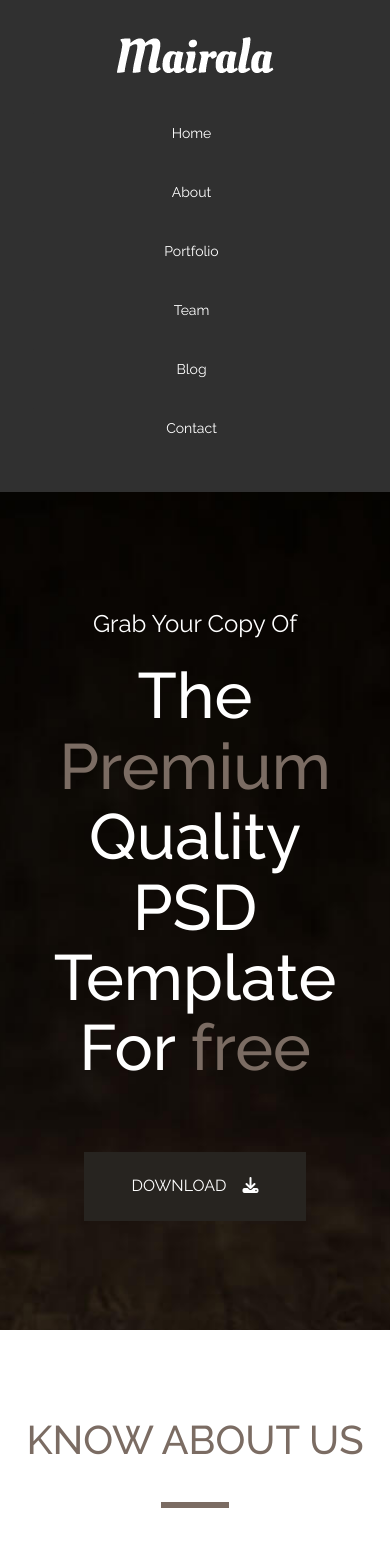
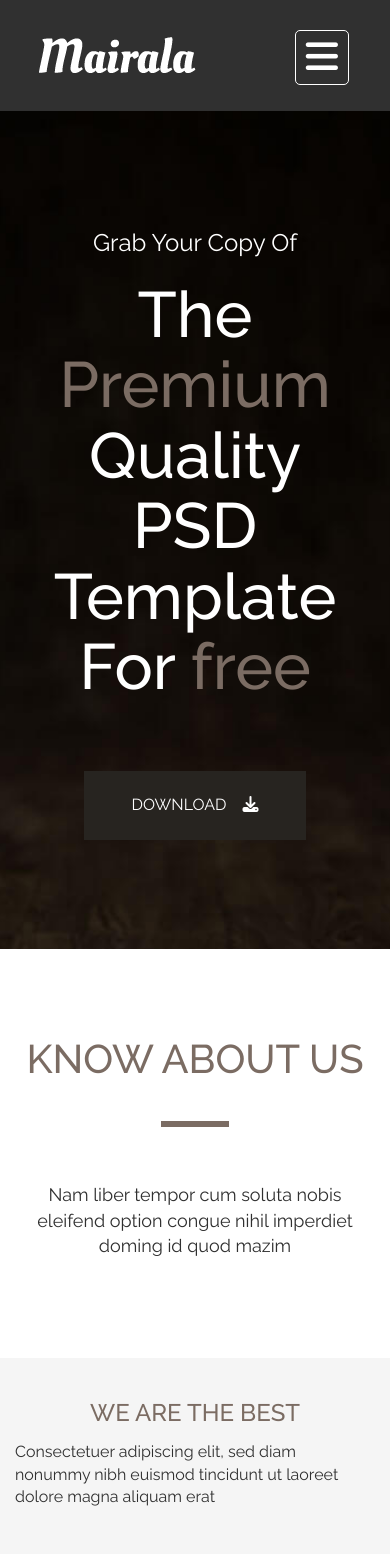
Before and after one commit to AnnaGolovenko/Portfolio, a plain HTML site: page 7 Mairala/index.html in a window 390 px wide. Shown: the top 1554 px of the page. Drawn offline with nearby package versions, Linux system fonts and the light colour scheme.

Commit message:
fix buttons, add hamburger menu

```diff
--- a/7 Mairala/index.html
+++ b/7 Mairala/index.html
@@ -14,11 +14,19 @@
 <header id="header" class="header-sect">
 	<div class="container">
 		<div class="row">
-			<div class="col-md-2 col-xs-12 logo-container">
+			<div class="col-md-2 col-sm-12 col-xs-6 logo-container">
 				<a href="#"><img src="img/Header/logo.png" class="logo img-responsive" alt="Mairala logo"></a>
 			</div>
 			<!--Navigation-->
-			<div class="col-md-10 col-xs-12">
+			<div class="col-xs-6 visible-xs">
+				<button class="navbar-toggle collapsed navbar-btn" data-toggle="collapse" data-target="#hamburger-menu">
+					<div class="hamburger-container">
+						<i class="fa fa-bars" aria-hidden="true"></i>
+					</div>
+				</button>
+			</div>
+			<div class="col-md-10 col-sm-12 col-xs-12">
+				<div class="collapse navbar-collapse" id="hamburger-menu">
 					<nav id="nav-menu" class="nav-bar">
 						<ul class="nav nav-tabs list-unstyled list-inline list-menu" role="tablist">
 							<li class="nav-item"><a href="#sect-main" class="menu-item">Home</a></li>
@@ -32,6 +40,7 @@
 				</div>
 			</div>
 		</div>
+	</div>
 </header>
 <!--Section main-->
 <section id="sect-main" class="section-main">
@@ -39,9 +48,7 @@
 		<p>Grab Your Copy Of</p>
 		<h1><span class="block">The <span>Premium</span> Quality</span><span class="block"> PSD Template For <span>free</span></span></h1>
 		<div class="btn-container">
-			<div class="btn">
-				<a href="img/Sect_main/Corporate-Agency-Mairala.jpg" download>download<i class="fa fa-download" aria-hidden="true"></i></a>
-			</div>
+			<a href="img/Sect_main/Corporate-Agency-Mairala.jpg" download class="btn">download<i class="fa fa-download" aria-hidden="true"></i></a>
 		</div>
 	</div>
 </section>
@@ -67,12 +74,10 @@
 					Volutpat wisi enim ad minim veniam, quis nostrud exerci tation ullamcorper suscipit lobortis nisl ut aliquip ex ea commodo consequat. Duis autem vel eum iriure dolor in hendrerit in vulputate velit esse molestie consequat, vel illum dolore eu feugiat nulla facilisis at vero eros et accumsan et iusto odio dignissim qui blandit praesent luptatum zzril delenit augue duis dolore te feugait nulla facilisi. Nam liber tempor cum
 				</p>
 				<div class="btn-container">
-					<div class="btn">
-						<a href="#">
+					<a href="#" class="btn">
 						READ MORE
 						<i class="fa fa-long-arrow-right" aria-hidden="true"></i>
 					</a>
-					</div>
 				</div>
 			</div>
 			<div class="col-md-6 hidden-sm hidden-xs section-two__img">
@@ -84,7 +89,7 @@
 <!--Section three-->
 <section id="sect-three" class="section-three">
 	<div class="container">
-		<h3 class="header">Services We providet</h3>
+		<h3 class="header">Services We provide</h3>
 		<p class="descr">
 			Volutpat wisi enim ad minim veniam, quis nostrud exerci tation ullamcorper suscipit lobortis nisl ut aliquip ex ea commodo consequat. Duis autem vel eum iriure dolor in hendrerit in vulputate velit esse molestie consequat, vel illum dolore eu feugiat nulla facilisis at vero eros et accumsan et iusto odio dignissim qui blandit praesent
 		</p>
@@ -226,12 +231,10 @@
 			</div>
 		</div>
 		<div class="btn-container text-center">
-			<div class="btn">
-				<a href="#">
+			<a href="#" class="btn">
 				see all
 				<i class="fa fa-long-arrow-right" aria-hidden="true"></i>
 			</a>
-			</div>
 		</div>
 	</div>
 </section>
@@ -445,17 +448,10 @@
 		</div>
 		<div class="blog-container">
 			<div class="row">
-				<div class="col-sm-6 col-xs-12 content-container text-right">
-					<div class="date">20 March 2014</div>
-					<div class="article-header">Typi non habent claritatem insitam</div>
-					<div class="content">
-						Duis autem vel eum iriure dolor in hendrerit in vulputate velit esse molestie consequat, vel illum dolore eu feugiat nulla facilisis at vero eros et accumsan et iusto odio dignissim qui <a href="#" class="continue">[...]</a>
-					</div>
-				</div>
-				<div class="col-sm-1 hidden-xs">
+				<div class="col-sm-1 col-sm-push-6 hidden-xs">
 					<img src="img/Sect_ten/line.png" alt="" class="line-img-right hidden-xs">
 				</div>
-				<div class="col-sm-5 col-xs-12 img-container">
+				<div class="col-sm-5 col-sm-push-6 col-xs-12 img-container">
 					<!-- Carousel -->
 					<div id="myCarousel-2" class="carousel slide carousel-blog" data-ride="carousel">
 					    <!-- Indicators -->
@@ -485,6 +481,13 @@
 					      <span class="glyphicon glyphicon-chevron-right arrow"></span>
 					      <span class="sr-only">Next</span>
 					    </a>
+				  	</div>
+				</div>
+				<div class="col-sm-6 col-xs-12 col-sm-pull-6 content-container text-right">
+					<div class="date">20 March 2014</div>
+					<div class="article-header">Typi non habent claritatem insitam</div>
+					<div class="content">
+						Duis autem vel eum iriure dolor in hendrerit in vulputate velit esse molestie consequat, vel illum dolore eu feugiat nulla facilisis at vero eros et accumsan et iusto odio dignissim qui <a href="#" class="continue">[...]</a>
 					</div>
 				</div>
 			</div>
@@ -560,9 +563,7 @@
 						<label for="textareaMessagea" class="form-label">Message...</label>
 					</div>
 					<div class="btn-container text-center form-group">
-						<div class="btn">
-							<input type="submit" class="submit">
-						</div>
+						<input type="submit" class="submit btn">
 					</div>
 				</div>
 			</form>
@@ -632,7 +633,6 @@
 
 <script src="https://ajax.googleapis.com/ajax/libs/jquery/2.2.4/jquery.min.js"></script>
 <script src="https://maxcdn.bootstrapcdn.com/bootstrap/3.3.7/js/bootstrap.min.js" integrity="sha384-Tc5IQib027qvyjSMfHjOMaLkfuWVxZxUPnCJA7l2mCWNIpG9mGCD8wGNIcPD7Txa" crossorigin="anonymous"></script>
-<script src="//code.jquery.com/jquery.min.js"></script>
 <script src="js/plugin.js"></script>
 <script src="js/main.js"></script>
 <!-- Anna Golovenko 8.01.2018-->
--- a/7 Mairala/styles/_eleven.scss
+++ b/7 Mairala/styles/_eleven.scss
@@ -30,6 +30,7 @@
 				margin-bottom: 3.1em;
 				.form-message {
 					width: 100%;
+					line-height: 0.5;
 					background-color: $greyLight2;
 					border: none;
 					border-bottom: 4px solid $black;
@@ -43,11 +44,9 @@
 			}
 		.btn-container {
 			margin-bottom: 5.1em;
-				.btn {
-					.submit {
-						@extend %button;
+				.submit {
+					@extend %button;
 
-					}
 				}
 			}
 		}
--- a/7 Mairala/styles/_header.scss
+++ b/7 Mairala/styles/_header.scss
@@ -45,7 +45,7 @@
 			float: none;
 			text-align: center;
 			.nav-item {
-				@include paddingLR (2em, 1.5em);
+				@include paddingLR (2em, 1em);
 			}
 		}
 	}
@@ -53,8 +53,22 @@
 	@include phone {
 		position: static;
 		.logo {
-			@include marginLR(auto, auto);
+			margin-bottom: 2.3em;
+			margin-left: 1.5em;
 		}
+		.navbar-btn {
+			@include marginTB(0, 0);
+			.hamburger-container {
+				color: $white;
+				font-size: 2.3em;
+				border: 1px solid $white;
+				border-radius: 5px;
+				@include paddingLR(10px, 10px);
+				@include marginTB(20px, 10px);
+			}
+		}
+		#hamburger-menu {
+			box-shadow: none;
 			.list-menu {
 				float: none;
 				text-align: center;
@@ -63,14 +77,12 @@
 					width: 100%;
 					@include paddingTB (0, 0);
 					.menu-item {
-				&:hover {
-					@include borderBottom($brown, 25%);
-				}
+						line-height: 0;
 					&:active {
-					@include borderBottom($brown, 25%);
+						@include borderBottom($brown, 15%);
 					}
 					&:focus {
-					@include borderBottom($brown, 25%);
+						@include borderBottom($brown, 15%);
 					}
 
 					}
@@ -78,3 +90,4 @@
 			}
 		}
 	}
+}
--- a/7 Mairala/styles/_main.scss
+++ b/7 Mairala/styles/_main.scss
@@ -21,11 +21,9 @@
 			@extend %button;
 			border: 3px solid $brownDark;
 			background-color: $brownDark;
-			a {
-				color: $white;
-				i {
-					padding-left: 1em;
-				}
+			color: $white;
+			i {
+				padding-left: 1em;
 			}
 		}
 	}
```
Also changed, not shown: 7 Mairala/styles/style.css, 1 other file. Lines whose indentation alone changed are shown as unchanged.
